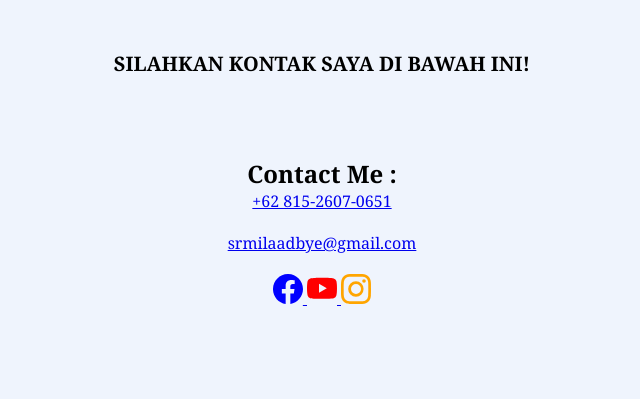
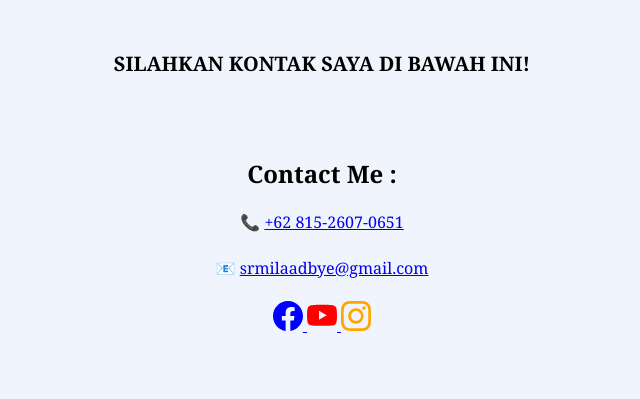
Before and after one commit to sarmila-adabaye/sarmila-adabaye.github.io, a plain HTML site: page contack.html in a window 1280 px wide. Shown: the whole page, without its empty margins (318-958 px from the left). Drawn offline with Linux system fonts and the light colour scheme.

Commit message:
contack.html

```diff
--- a/contack.html
+++ b/contack.html
@@ -12,11 +12,9 @@
       <div class="contact-form">
           <sect class="contact-section">
               <h2 class="contact-title">Contact Me :</h2>
-              <a href="tel:+6282190103763">+62 815-2607-0651</a></p>
-              <a href="mailto:srmilaadbye@gmail.com">srmilaadbye@gmail.com</a></p>
+              <p class="contack-info">&#128222; <a href="tel:+6281526070651">+62 815-2607-0651</a></p>
+              <p class="contact-info">&#128231; <a href="mailto:srmilaadbye@gmail.com">srmilaadbye@gmail.com</a></p>
 </body>
-</body>
-</html>
 <div class="Social">
     <a class="fb" href="https://www.facebook.com/sarmila.salmi.9" title="Kunjungi Facebook"><svg xmlns="http://www.w3.org/2000/svg" width="30" height="30" fill="currentColor" color="blue" class="bi bi-facebook" viewBox="0 0 16 16">
         <path d="M16 8.049c0-4.446-3.582-8.05-8-8.05C3.58 0-.002 3.603-.002 8.05c0 4.017 2.926 7.347 6.75 7.951v-5.625h-2.03V8.05H6.75V6.275c0-2.017 1.195-3.131 3.022-3.131.876 0 1.791.157 1.791.157v1.98h-1.009c-.993 0-1.303.621-1.303 1.258v1.51h2.218l-.354 2.326H9.25V16c3.824-.604 6.75-3.934 6.75-7.951z"/>
```
